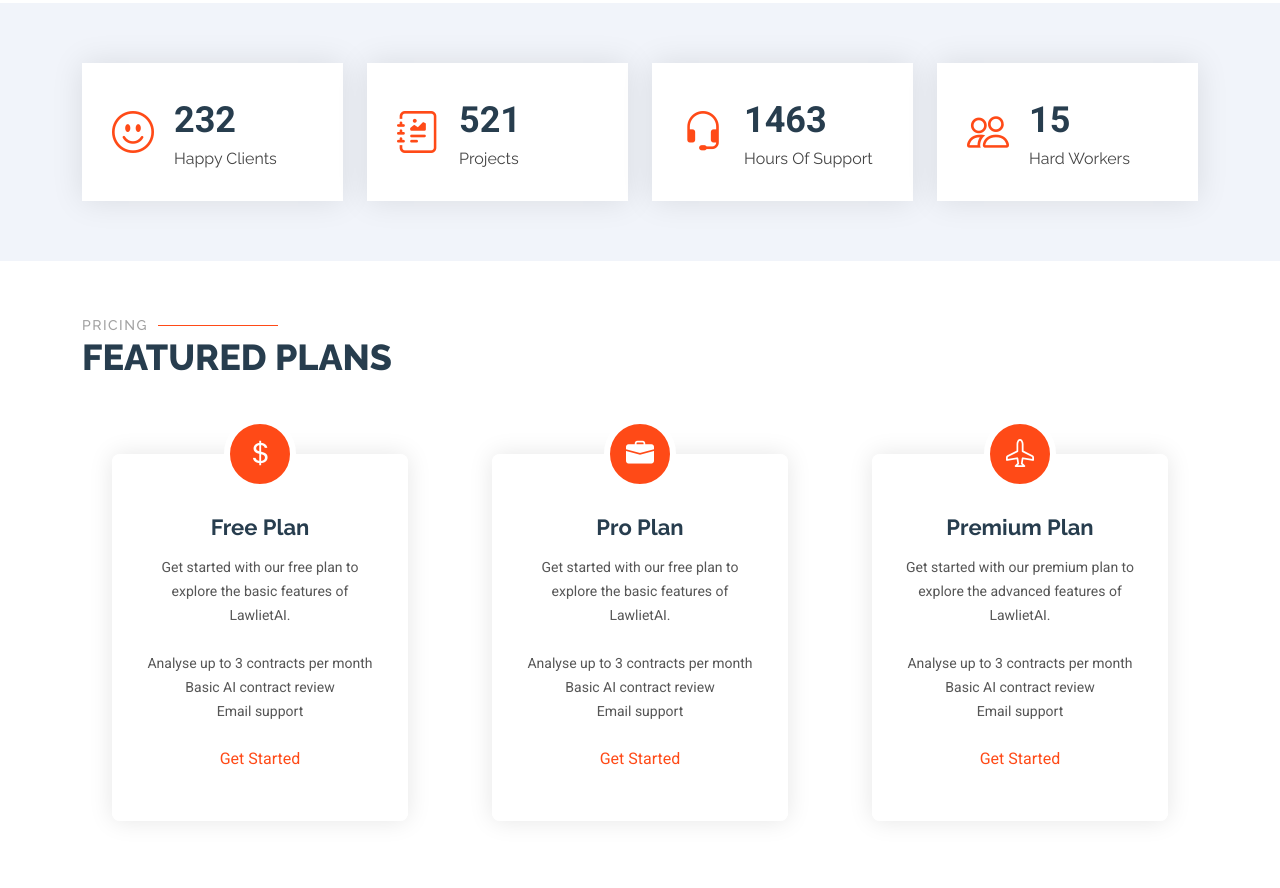
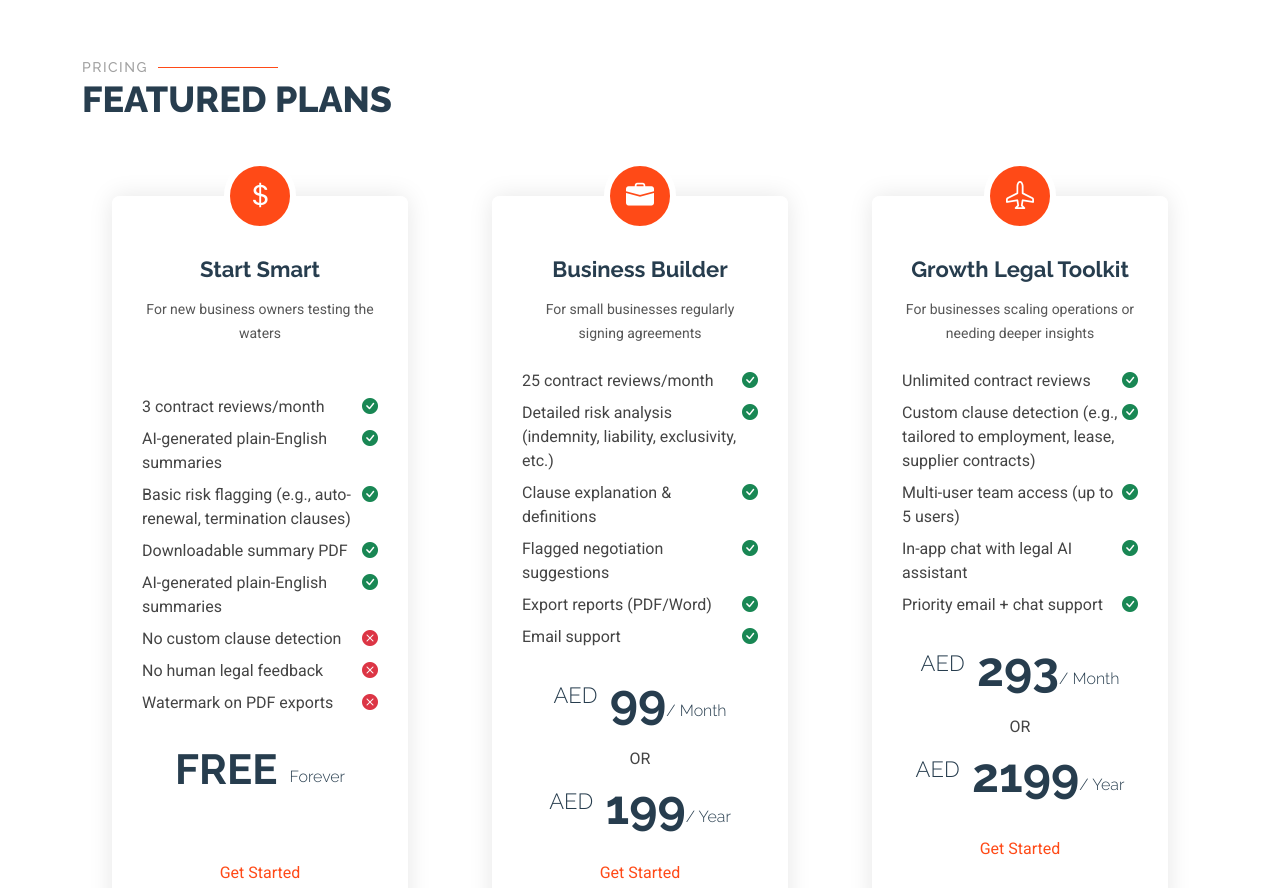
Before and after one commit to manojmadhu/contract-analyser-landing, a plain HTML site: page index.html in a window 1280 px wide. Shown: the part 1444-2332 px from the top of the page. Drawn offline with Linux system fonts and the light colour scheme.

Commit message:
Update with latest changes

```diff
--- a/assets/css/main.css
+++ b/assets/css/main.css
@@ -237,7 +237,7 @@ h6 {
 }
 
 .header .logo img {
-  max-height: 48px;
+  max-height: 62px;
   margin-right: 8px;
 }
 
--- a/index.html
+++ b/index.html
@@ -72,12 +72,11 @@
       <img src="assets/img/hero-bg.jpg" class="hero-bg" alt="">
 
       <div class="container d-flex flex-column align-items-center">
-              <!-- <img src="assets/img/company.png" style="position: absolute; top: 50%; left: 50%; transform: translate(-50%, -50%); width: 150px; height: 150px;"
+        <!-- <img src="assets/img/company.png" style="position: absolute; top: 50%; left: 50%; transform: translate(-50%, -50%); width: 150px; height: 150px;"
         alt="LawlietAI Logo"> -->
 
-        <h2 data-aos="fade-up" data-aos-delay="100">CHOOSE. ANALYSE. DECIDE.</h2>
-        <p data-aos="fade-up" data-aos-delay="200">We will help you to make informed decisions.</p>
-        <p data-aos="fade-up" data-aos-delay="200">We are working hard to bring you the best contract analysis tool.</p>
+        <h2 data-aos="fade-up" data-aos-delay="100">CHOOSE. UPLOAD.</h2>
+        <p data-aos="fade-up" data-aos-delay="200">We read the boring stuff.</p>
         <div class="d-flex mt-4" data-aos="fade-up" data-aos-delay="300">
           <a href="#contact" class="btn-get-started">Touch with us</a>
           <!-- <a href="https://www.youtube.com/watch?v=Y7f98aduVJ8"
@@ -124,63 +123,6 @@
 
     </section><!-- /About Section -->
 
-    <!-- Stats Section -->
-    <section id="stats" class="stats section light-background">
-
-      <div class="container" data-aos="fade-up" data-aos-delay="100">
-
-        <div class="row gy-4">
-
-          <div class="col-lg-3 col-md-6">
-            <div class="stats-item d-flex align-items-center w-100 h-100">
-              <i class="bi bi-emoji-smile color-blue flex-shrink-0"></i>
-              <div>
-                <span data-purecounter-start="0" data-purecounter-end="232" data-purecounter-duration="1"
-                  class="purecounter"></span>
-                <p>Happy Clients</p>
-              </div>
-            </div>
-          </div><!-- End Stats Item -->
-
-          <div class="col-lg-3 col-md-6">
-            <div class="stats-item d-flex align-items-center w-100 h-100">
-              <i class="bi bi-journal-richtext color-orange flex-shrink-0"></i>
-              <div>
-                <span data-purecounter-start="0" data-purecounter-end="521" data-purecounter-duration="1"
-                  class="purecounter"></span>
-                <p>Projects</p>
-              </div>
-            </div>
-          </div><!-- End Stats Item -->
-
-          <div class="col-lg-3 col-md-6">
-            <div class="stats-item d-flex align-items-center w-100 h-100">
-              <i class="bi bi-headset color-green flex-shrink-0"></i>
-              <div>
-                <span data-purecounter-start="0" data-purecounter-end="1463" data-purecounter-duration="1"
-                  class="purecounter"></span>
-                <p>Hours Of Support</p>
-              </div>
-            </div>
-          </div><!-- End Stats Item -->
-
-          <div class="col-lg-3 col-md-6">
-            <div class="stats-item d-flex align-items-center w-100 h-100">
-              <i class="bi bi-people color-pink flex-shrink-0"></i>
-              <div>
-                <span data-purecounter-start="0" data-purecounter-end="15" data-purecounter-duration="1"
-                  class="purecounter"></span>
-                <p>Hard Workers</p>
-              </div>
-            </div>
-          </div><!-- End Stats Item -->
-
-        </div>
-
-      </div>
-
-    </section><!-- /Stats Section -->
-
     <!-- Services Section -->
     <section id="services" class="services section">
 
@@ -202,15 +144,51 @@
                 </div>
 
                 <div>
-                  <h3>Free Plan</h3>
-                  <p>Get started with our free plan to explore the basic features of LawlietAI.</p>
+                  <h3>Start Smart</h3>
+                  <p>For new business owners testing the waters</p>
+                </div>
+                <div class="mt-4" style="text-align: left;margin-top: 3.1rem!important;">
+                  <div class="d-flex justify-content-between mb-2">
+                    <span>3 contract reviews/month</span>
+                    <i class="bi bi-check-circle-fill text-success"></i>
+                  </div>
+                  <div class="d-flex justify-content-between mb-2">
+                    <span>AI-generated plain-English summaries</span>
+                    <i class="bi bi-check-circle-fill text-success"></i>
+                  </div>
+                  <div class="d-flex justify-content-between mb-2">
+                    <span>Basic risk flagging (e.g., auto-renewal, termination clauses)</span>
+                    <i class="bi bi-check-circle-fill text-success"></i>
+                  </div>
+                  <div class="d-flex justify-content-between mb-2">
+                    <span> Downloadable summary PDF</span>
+                    <i class="bi bi-check-circle-fill text-success"></i>
+                  </div>
+                  <div class="d-flex justify-content-between mb-2">
+                    <span>AI-generated plain-English summaries</span>
+                    <i class="bi bi-check-circle-fill text-success"></i>
+                  </div>
+                  <div class="d-flex justify-content-between mb-2">
+                    <span>No custom clause detection</span>
+                    <i class="bi bi-x-circle-fill text-danger"></i>
+                  </div>
+                  <div class="d-flex justify-content-between mb-2">
+                    <span>No human legal feedback</span>
+                    <i class="bi bi-x-circle-fill text-danger"></i>
+                  </div>
+                  <div class="d-flex justify-content-between mb-2">
+                    <span>Watermark on PDF exports</span>
+                    <i class="bi bi-x-circle-fill text-danger"></i>
+                  </div>
+
                 </div>
                 <div class="mt-4">
-                  <p>Analyse up to 3 contracts per month</p>
-                  <p>Basic AI contract review</p>
-                  <p>Email support</p>
+                  <h1 class="display-5 mb-3">
+                    <small style="font-weight: bold; line-height: 45px;margin-right: 12px;">FREE</small><small
+                      class="align-bottom" style="font-size: 16px; line-height: 40px;">Forever</small>
+                  </h1>
                 </div>
-                <div class="mt-4">
+                <div class="mt-4" style="margin-top: 4rem!important;">
                   <a href="#about" class="btn-get-started">Get Started</a>
                 </div>
               </div>
@@ -227,13 +205,51 @@
                 </div>
 
                 <div>
-                  <h3>Pro Plan</h3>
-                  <p>Get started with our free plan to explore the basic features of LawlietAI.</p>
+                  <h3>Business Builder</h3>
+                  <p>For small businesses regularly signing agreements</p>
+                </div>
+                <div class="mt-4" style="text-align: left;">
+                  <div class="d-flex justify-content-between mb-2">
+                    <span>25 contract reviews/month</span>
+                    <i class="bi bi-check-circle-fill text-success"></i>
+                  </div>
+                  <div class="d-flex justify-content-between mb-2">
+                    <span>Detailed risk analysis (indemnity, liability, exclusivity, etc.)</span>
+                    <i class="bi bi-check-circle-fill text-success"></i>
+                  </div>
+                  <div class="d-flex justify-content-between mb-2">
+                    <span>Clause explanation & definitions</span>
+                    <i class="bi bi-check-circle-fill text-success"></i>
+                  </div>
+                  <div class="d-flex justify-content-between mb-2">
+                    <span>Flagged negotiation suggestions</span>
+                    <i class="bi bi-check-circle-fill text-success"></i>
+                  </div>
+                  <div class="d-flex justify-content-between mb-2">
+                    <span>Export reports (PDF/Word)</span>
+                    <i class="bi bi-check-circle-fill text-success"></i>
+                  </div>
+                  <div class="d-flex justify-content-between mb-2">
+                    <span>Email support</span>
+                    <i class="bi bi-check-circle-fill text-success"></i>
+                  </div>
                 </div>
                 <div class="mt-4">
-                  <p>Analyse up to 3 contracts per month</p>
-                  <p>Basic AI contract review</p>
-                  <p>Email support</p>
+                  <h1 class="display-5">
+                    <small class="align-top" style="font-size: 22px; line-height: 45px;">AED</small>
+                    <span style="font-weight: bold;">99</span><small class="align-bottom"
+                      style="font-size: 16px; line-height: 40px;">/ Month</small>
+                  </h1>
+                </div>
+                <div>
+                  <small class="align-bottom" style="font-size: 16px; line-height: 40px;">OR</small>
+                </div>
+                <div>
+                  <h1 class="display-5 mb-3">
+                    <small class="align-top" style="font-size: 22px; line-height: 45px;">AED</small>
+                    <span style="font-weight: bold;">199</span><small class="align-bottom"
+                      style="font-size: 16px; line-height: 40px;">/ Year</small>
+                  </h1>
                 </div>
                 <div class="mt-4">
                   <a href="#about" class="btn-get-started">Get Started</a>
@@ -250,15 +266,52 @@
                 </div>
 
                 <div>
-                  <h3>Premium Plan</h3>
-                  <p>Get started with our premium plan to explore the advanced features of LawlietAI.</p>
+                  <h3>Growth Legal Toolkit</h3>
+                  <p>For businesses scaling operations or needing deeper insights</p>
+                </div>
+
+                <div class="mt-4" style="text-align: left;">
+                  <div class="d-flex justify-content-between mb-2">
+                    <span>Unlimited contract reviews</span>
+                    <i class="bi bi-check-circle-fill text-success"></i>
+                  </div>
+                  <div class="d-flex justify-content-between mb-2">
+                    <span>Custom clause detection (e.g., tailored to employment, lease, supplier contracts)</span>
+                    <i class="bi bi-check-circle-fill text-success"></i>
+                  </div>
+                  <div class="d-flex justify-content-between mb-2">
+                    <span>Multi-user team access (up to 5 users)</span>
+                    <i class="bi bi-check-circle-fill text-success"></i>
+                  </div>
+                  <div class="d-flex justify-content-between mb-2">
+                    <span>In-app chat with legal AI assistant</span>
+                    <i class="bi bi-check-circle-fill text-success"></i>
+                  </div>
+                  <div class="d-flex justify-content-between mb-2">
+                    <span>Priority email + chat support</span>
+                    <i class="bi bi-check-circle-fill text-success"></i>
+                  </div>
                 </div>
                 <div class="mt-4">
-                  <p>Analyse up to 3 contracts per month</p>
-                  <p>Basic AI contract review</p>
-                  <p>Email support</p>
+                  <h1 class="display-5">
+                    <small class="align-top" style="font-size: 22px; line-height: 45px;">AED</small>
+                    <span style="font-weight: bold;">293</span><small class="align-bottom"
+                      style="font-size: 16px; line-height: 40px;">/ Month</small>
+                  </h1>
                 </div>
-                <div class="mt-4">
+                <div>
+                  <small class="align-bottom" style="font-size: 16px; line-height: 40px;">OR</small>
+                </div>
+                <div>
+                  <h1 class="display-5 mb-3">
+                    <small class="align-top" style="font-size: 22px; line-height: 45px;">AED</small>
+                    <span style="font-weight: bold;">2199</span><small class="align-bottom"
+                      style="font-size: 16px; line-height: 40px;">/ Year</small>
+                  </h1>
+                </div>
+
+
+                <div class="mt-4" style="margin-top: 2rem!important;">
                   <a href="#about" class="btn-get-started">Get Started</a>
                 </div>
               </div>
@@ -913,7 +966,7 @@
                   data-aos-delay="200">
                   <i class="bi bi-geo-alt"></i>
                   <h3>Address</h3>
-                  <p>A108 Adam Street, New York, NY 535022</p>
+                  <p>Dubai, United Arab Emirates</p>
                 </div>
               </div><!-- End Info Item -->
 
@@ -922,7 +975,7 @@
                   data-aos-delay="300">
                   <i class="bi bi-telephone"></i>
                   <h3>Call Us</h3>
-                  <p>+1 5589 55488 55</p>
+                  <p>+971 xxx xxxx</p>
                 </div>
               </div><!-- End Info Item -->
 
@@ -931,7 +984,7 @@
                   data-aos-delay="400">
                   <i class="bi bi-envelope"></i>
                   <h3>Email Us</h3>
-                  <p>info@example.com</p>
+                  <p>info@lawlietai.com</p>
                 </div>
               </div><!-- End Info Item -->
 
@@ -988,10 +1041,10 @@
             <span class="sitename">LawlietAI</span>
           </a>
           <div class="footer-contact pt-3">
-            <p>A108 Adam Street</p>
-            <p>New York, NY 535022</p>
-            <p class="mt-3"><strong>Phone:</strong> <span>+1 5589 55488 55</span></p>
-            <p><strong>Email:</strong> <span>info@example.com</span></p>
+            <p>Dubai</p>
+            <p>United Arab Emirates</p>
+            <p class="mt-3"><strong>Phone:</strong> <span>+971 xxx xxxx</span></p>
+            <p><strong>Email:</strong> <span>info@lawlietai.com</span></p>
           </div>
           <div class="social-links d-flex mt-4">
             <a href=""><i class="bi bi-twitter-x"></i></a>
```
